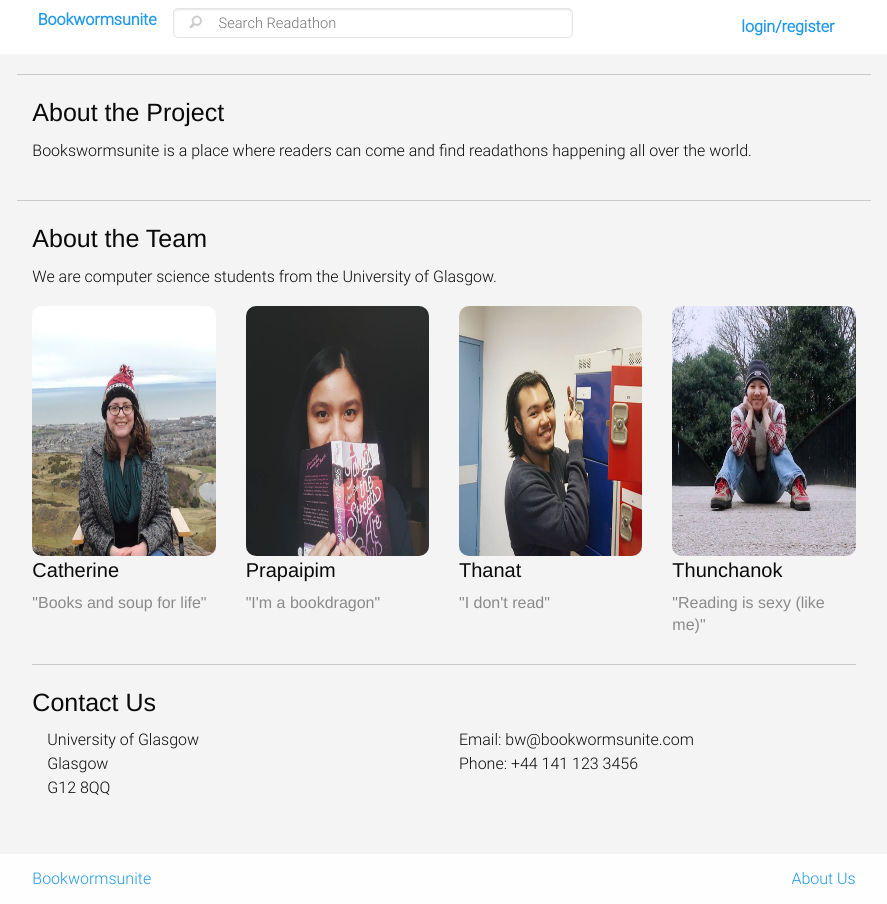
After one commit to mspj/ITech, a Django app: page /about/ in a window 1280 px wide. The commit adds this page. Shown: the whole page, without its empty margins (196-1083 px from the left). Run offline with Django 3.2, Linux system fonts and the light colour scheme; some libraries are stand-ins or nearby versions.

Commit message:
update about page - Pim

```diff
--- a/ITech/urls.py
+++ b/ITech/urls.py
@@ -35,6 +35,9 @@ urlpatterns = patterns('',
                        url(r'^user/(?P<uid>[0-9]+)/$', user_info, name="user_info"),
                        url(r'^user/(?P<uid>[0-9]+)/summary/$', user_summary),
 
+                       # Others
+                       url(r'^about/$', about, name="about"),
+
                        # Admin
                        url(r'^admin/', include(admin.site.urls)),
                        )
--- a/bookwormsunite/views.py
+++ b/bookwormsunite/views.py
@@ -158,6 +158,13 @@ def user_summary(request, uid):
     return render(request, 'bookwormsunite/user_summary.html', context_dict)
 
 
+@require_GET
+def about(request):
+    title = "About"
+    context_dict = {'title': title}
+    return render(request, 'bookwormsunite/about.html', context_dict)
+
+
 @require_POST
 def login(request):
     #login view with authentication
@@ -294,3 +301,5 @@ def save_accomplishment(request):
     # save book
 
     # save accomplishent
+
+    # add activity
--- a/static/bookwormsunite/css/app.css
+++ b/static/bookwormsunite/css/app.css
@@ -409,3 +409,9 @@ div#profile-readathon-list a {
     height: 57px;
     margin-right: 0.5rem;
 }
+
+.about-img {
+    border-radius: 10px;
+    width: 250px;
+    height: 250px;
+}
--- /dev/null
+++ b/templates/bookwormsunite/about.html
@@ -0,0 +1,86 @@
+{% extends "bookwormsunite/base.html" %}
+
+{% block title %}{{ title }}{% endblock %}
+
+{% block content %}
+
+    <div class="page-content">
+
+        <div class="row medium-9 large-8 columns">
+
+            <div class="row">
+                <hr>
+                <div class="large-12 columns">
+                    <h4>About the Project</h4>
+                    <p>Bookswormsunite is a place where readers can come and find readathons happening all over the
+                        world. </p>
+                </div>
+            </div>
+
+            <div class="row">
+                <hr>
+                <div class="large-12 columns">
+                    <h4>About the Team</h4>
+                    <p>We are computer science students from the University of Glasgow.</p>
+                </div>
+            </div>
+
+            <div class="row">
+                <div class="large-3 small-6 columns">
+                    {% load staticfiles %}
+                    <img class="about-img" src='{% static "bookwormsunite/images/catherine.png" %}'/>
+                    <div class="panel">
+                        <h5>Catherine</h5>
+                        <h6 class="subheader">"Books and soup for life"</h6>
+                    </div>
+                </div>
+                <div class="large-3 small-6 columns">
+                    {% load staticfiles %}
+                    <img class="about-img" src='{% static "bookwormsunite/images/prapaipim.png" %}'/>
+                    <div class="panel">
+                        <h5>Prapaipim</h5>
+                        <h6 class="subheader">"I'm a bookdragon"</h6>
+                    </div>
+                </div>
+                <div class="large-3 small-6 columns">
+                    {% load staticfiles %}
+                    <img class="about-img" src='{% static "bookwormsunite/images/thanat.png" %}'/>
+                    <div class="panel">
+                        <h5>Thanat</h5>
+                        <h6 class="subheader">"I don't read"</h6>
+                    </div>
+                </div>
+                <div class="large-3 small-6 columns">
+                    {% load staticfiles %}
+                    <img class="about-img" src='{% static "bookwormsunite/images/thunchanok.png" %}'/>
+                    <div class="panel">
+                        <h5>Thunchanok</h5>
+                        <h6 class="subheader">"Reading is sexy (like me)"</h6>
+                    </div>
+                </div>
+            </div>
+
+            <div class="row" style="margin-bottom: 10px;">
+                <div class="large-12 columns">
+                    <hr>
+                    <h4>Contact Us</h4>
+                    <div class="large-6 columns">
+                        University of Glasgow
+                        <br>
+                        Glasgow
+                        <br>
+                        G12 8QQ
+                    </div>
+                    <div class="large-6 columns">
+                        Email: bw@bookwormsunite.com
+                        <br>
+                        Phone: +44 141 123 3456
+                    </div>
+                </div>
+            </div>
+
+        </div>
+
+    </div>
+
+{% endblock %}
--- a/templates/bookwormsunite/base.html
+++ b/templates/bookwormsunite/base.html
@@ -122,18 +122,10 @@
 {% endblock %}
 
 {% block footer %}
-    <div>
+    <div style="height: 50px; line-height: 50px;">
         <div class="row medium-9 large-8 columns">
-            <div class="medium-1 large-2 columns">
-                <a href="{% url 'index' %}">Bookwormsunite</a>
-            </div>
-            <div class="medium-3 large-4 columns" align="right">
-                <a href="#">About Us</a>
-            </div>
-            <div class="medium-3 large-4 columns" align="right">
-                Tell Us About New Readathon
-
-            </div>
+            <a href="{% url 'index' %}">Bookwormsunite</a>
+            <a style="float: right;" href="{% url 'about' %}">About Us</a>
         </div>
     </div>
 {% endblock %}
```
Also changed, not shown: static/bookwormsunite/images/catherine.png (added), static/bookwormsunite/images/prapaipim.png (added), static/bookwormsunite/images/thanat.png (added), static/bookwormsunite/images/thunchanok.png (added).
